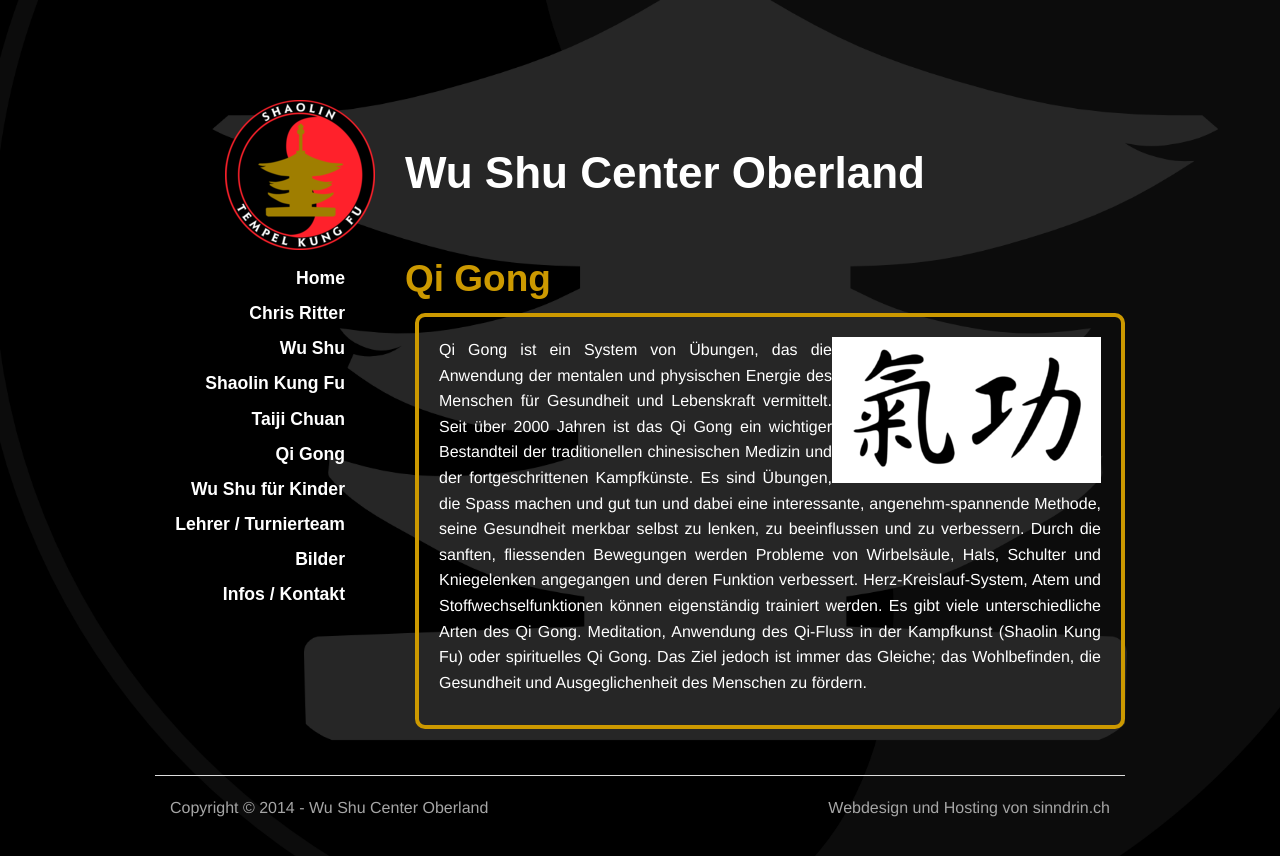
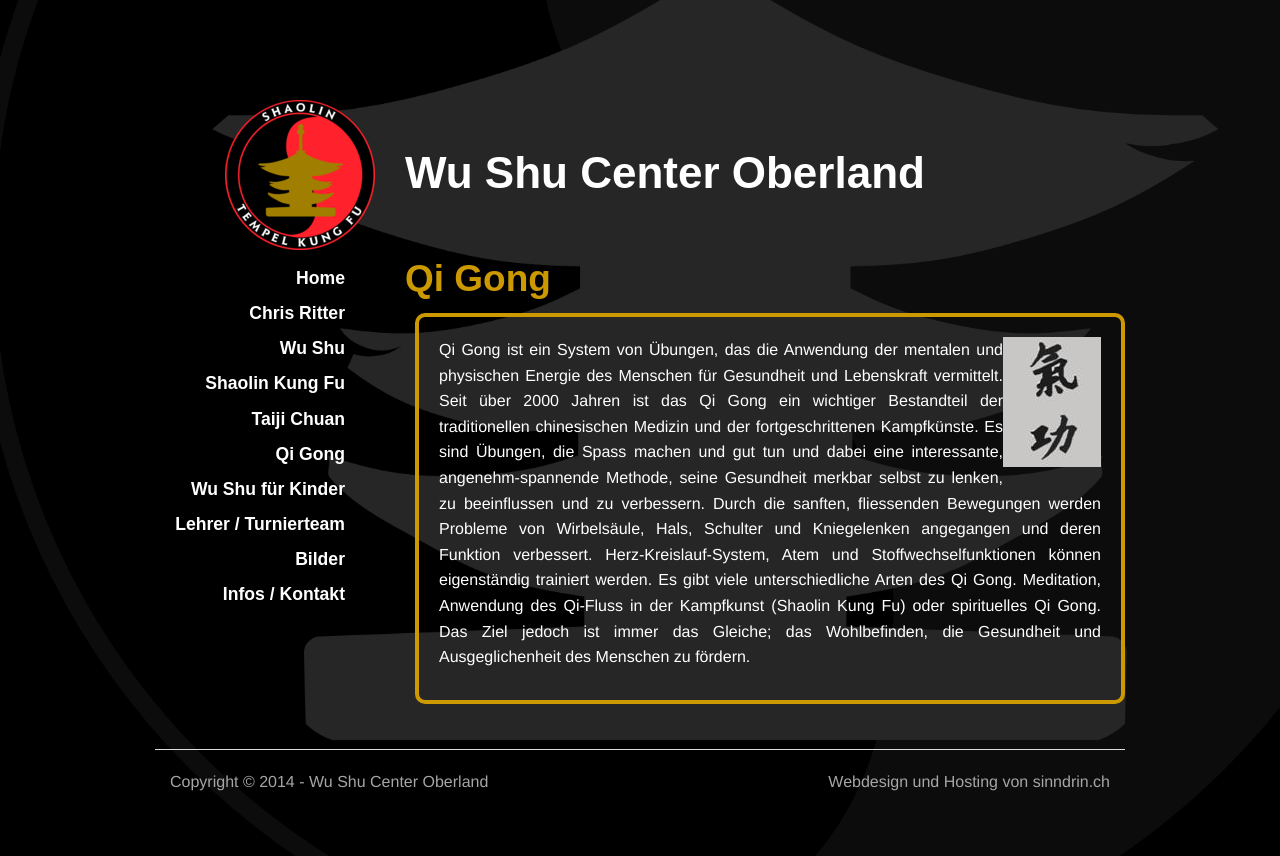
Before and after one commit to wu-shu/wu-shu.github.io, a Jekyll site: the page built from qi-gong/index.md, in a window 1280 px wide. Shown: the top 856 px of the page. Built offline with Jekyll 4.4.1, drawn with Linux system fonts in a browser that asks for light colours; some web fonts are replaced; Markdown is read by kramdown in place of the engine named in the settings; comment, search, counter and statistics services are not loaded.

Commit message:
Bilder Qi gong, tao

```diff
--- a/qi-gong/index.md
+++ b/qi-gong/index.md
@@ -3,7 +3,7 @@
 title: Qi Gong
 ---
 
-<img class="ifloat-right" src="/images/qi-gong.png" alt="Qi Gong">Qi Gong ist ein System von Übungen, das die Anwendung der mentalen und physischen Energie des Menschen für Gesundheit und Lebenskraft vermittelt.
+<img class="ifloat-right" src="/images/qigong.jpg" alt="Qi Gong">Qi Gong ist ein System von Übungen, das die Anwendung der mentalen und physischen Energie des Menschen für Gesundheit und Lebenskraft vermittelt.
 Seit über 2000 Jahren ist das Qi Gong ein wichtiger Bestandteil der traditionellen chinesischen Medizin und der fortgeschrittenen Kampfkünste.
 Es sind Übungen, die Spass machen und gut tun und dabei eine interessante, angenehm-spannende Methode, seine Gesundheit merkbar selbst zu lenken, zu beeinflussen und zu verbessern. Durch die sanften, fliessenden Bewegungen werden Probleme von Wirbelsäule, Hals, Schulter und Kniegelenken angegangen und deren Funktion verbessert.
 Herz-Kreislauf-System, Atem und Stoffwechselfunktionen können eigenständig trainiert werden.
```
Also changed, not shown: images/qigong.jpg (added), images/tao.jpg, 1 other file.
